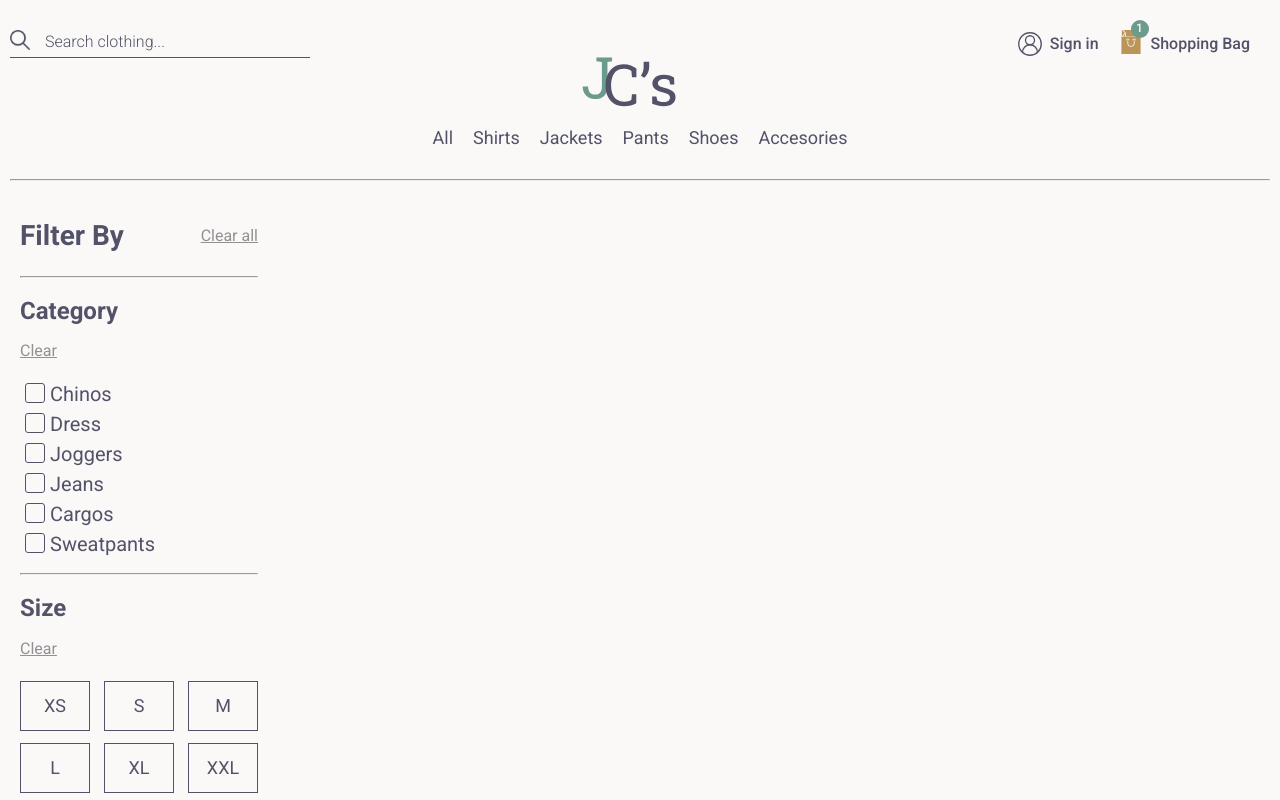
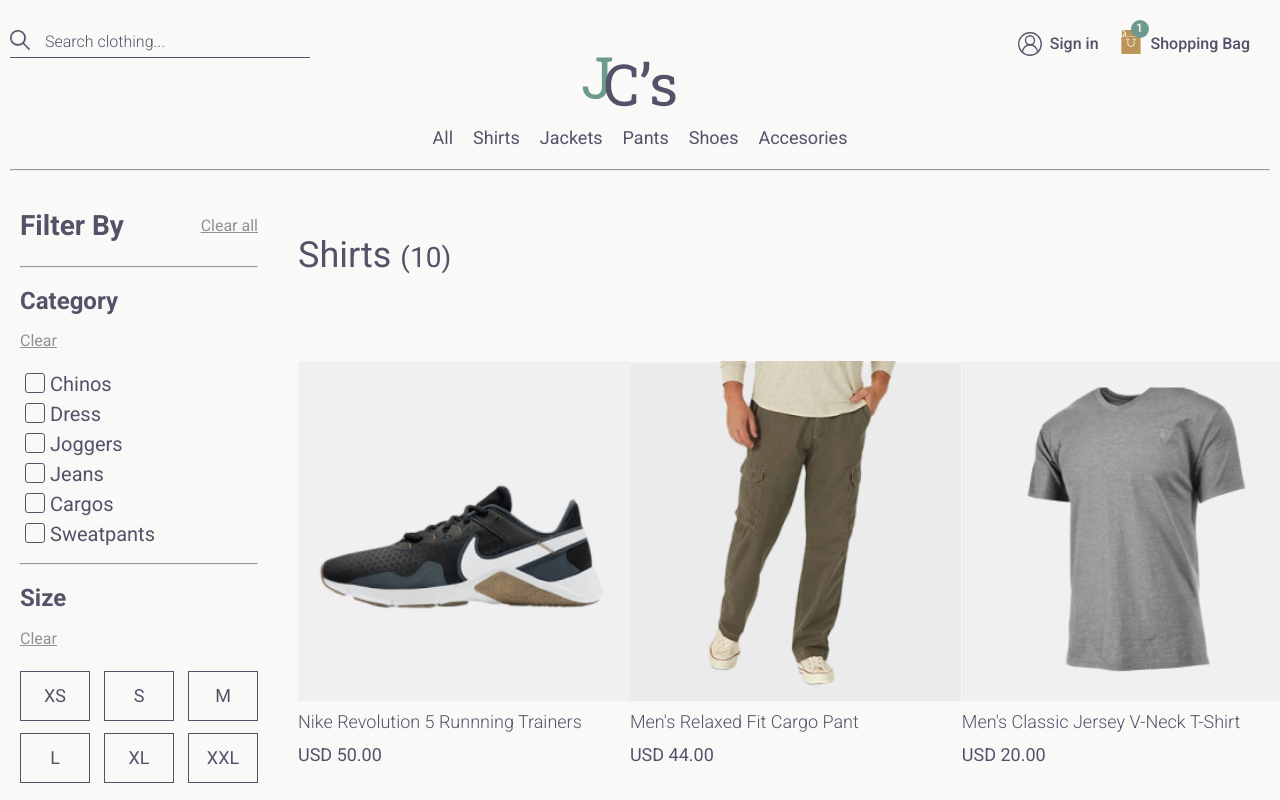
Before and after one commit to CJCB77/Online-Men-s-Clothing-Store-Frontend, a React (Create React App) app: page / in a window 1280 px wide. Shown: the top 800 px of the page. Built offline with nearby package versions, Linux system fonts and the light colour scheme; no server answers.

Commit message:
Added products display section

```diff
--- a/src/components/ProductList.js
+++ b/src/components/ProductList.js
@@ -1,10 +1,65 @@
-import React from 'react'
+import React, { useEffect } from 'react'
 import productListStyles from "../styles/productList.module.css"
+import {products} from "../products"
+//Imgs
+import rightArrow from "../imgs/right-arrow3.svg"
+import leftArrow from "../imgs/left-arrow.svg"
 
+
+const productList = products.map((prod) => {
+
+  const saleStyle = {
+    textDecoration: prod.discount > 0 ? "line-through" : "none",
+    fontWeight: "400"
+  }
+
+  return(
+    <article key={prod.id} className={productListStyles.item}>
+      <a href="#">
+        <img src={prod.img} alt="" />
+      </a>
+      <a href="#" className={productListStyles.item__title}>{prod.name}</a>
+      <p className={productListStyles.item__price} style={saleStyle}>USD {prod.price.toFixed(2)}</p>
+      {prod.discount > 0 &&
+        <p className={productListStyles.item__discount}>
+          Sale
+          <span className={productListStyles.discount__tag}>
+            USD {(prod.price - (prod.discount * prod.price)).toFixed(2)}
+          </span>
+        </p>
+      }
+    </article>
+  )
+})
+
+function NextPage() {
+  return(
+
+    <form action="" className={productListStyles.currentPageSelector}>
+      <img src={leftArrow} alt="" />
+      <select name="page" id="page" className={productListStyles.combo}>
+        <option value="1">Page 1 of 3</option>
+        <option value="2">Page 2 of 3</option>
+        <option value="3">Page 3 of 3</option>
+      </select>
+      <img src={rightArrow} alt="" />
+    </form>
+  )
+}
 export default function ProductList() {
+
+  useEffect(() => {
+    fetch("../products.js")
+      .then(data => console.log(data))
+  },[])
+
   return (
     <section className={productListStyles.list}>
-
+      <h1>Shirts <span className={productListStyles.item__count}>(10)</span></h1>
+      <div className={productListStyles.grid}>
+        {productList}
+      </div>
+      <NextPage />
     </section>
   )
 }
--- a/src/pages/ProductsByCategory.js
+++ b/src/pages/ProductsByCategory.js
@@ -12,7 +12,6 @@ export default function ProductsByCategory() {
       <section className="product__list">
         <ProductSidebar />
         <ProductList />
-
       </section>
       <Footer />
     </React.Fragment>
--- a/src/products.js
+++ b/src/products.js
@@ -9,7 +9,8 @@ export const products = [
         size:"9",
         category:"shoes",
         subcategory:"training",
-        stock:10
+        stock:10,
+        discount:0,
     },
     {
         id:1,
@@ -19,7 +20,8 @@ export const products = [
         size:"M",
         category:"pants",
         subcategory:"cargo",
-        stock:5
+        stock:5,
+        discount:0,
     },
     {
         id:2,
@@ -29,7 +31,8 @@ export const products = [
         size:"M",
         category:"shirts",
         subcategory:"T-shirts",
-        stock:20
+        stock:20,
+        discount:0,
     },
     {
         id:3,
@@ -39,7 +42,8 @@ export const products = [
         size:"XL",
         category:"shirts",
         subcategory:"dress",
-        stock:3
+        stock:3,
+        discount:0,
     },
     {
         id:4,
@@ -49,7 +53,8 @@ export const products = [
         size:"10",
         category:"shoes",
         subcategory:"boots",
-        stock:5
+        stock:5,
+        discount:0,
     },
     {
         id:5,
@@ -59,7 +64,8 @@ export const products = [
         size:"L",
         category:"jacket",
         subcategory:"overcoat",
-        stock:1
+        stock:1,
+        discount:0.25,
     },
     {
         id:6,
@@ -69,7 +75,8 @@ export const products = [
         size:"-",
         category:"accesories",
         subcategory:"cap",
-        stock:10
+        stock:10,
+        discount:0,
     },
     {
         id:7,
@@ -79,6 +86,95 @@ export const products = [
         size:"S",
         category:"shirts",
         subcategory:"polo",
-        stock:10
+        stock:10,
+        discount:0,
+    },
+    {
+        id:8,
+        name:"Nike Revolution 5 Runnning Trainers",
+        img:"./test/shoes.png",
+        price:50.00,
+        size:"9",
+        category:"shoes",
+        subcategory:"training",
+        stock:10,
+        discount:0,
+    },
+    {
+        id:9,
+        name:"Men's Relaxed Fit Cargo Pant",
+        img:"test/pants.png",
+        price:44.00,
+        size:"M",
+        category:"pants",
+        subcategory:"cargo",
+        stock:5,
+        discount:0,
+    },
+    {
+        id:10,
+        name:"Men's Classic Jersey V-Neck T-Shirt",
+        img:"test/shirt.png",
+        price:20.00,
+        size:"M",
+        category:"shirts",
+        subcategory:"T-shirts",
+        stock:20,
+        discount:0,
+    },
+    {
+        id:11,
+        name:"Men's Slim Fit Airsoft Performance Stretch Dress Shirt",
+        img:"test/shirt2.png",
+        price:35.00,
+        size:"XL",
+        category:"shirts",
+        subcategory:"dress",
+        stock:3,
+        discount:0,
+    },
+    {
+        id:12,
+        name:"Modern Heritage Leather Chealsea Boots",
+        img:"test/shoes2.png",
+        price:78.00,
+        size:"10",
+        category:"shoes",
+        subcategory:"boots",
+        stock:5,
+        discount:0,
+    },
+    {
+        id:13,
+        name:"Moss Camel Tailored Fit Double Faced Overcoat",
+        img:"test/jacket.png",
+        price:160.00,
+        size:"L",
+        category:"jacket",
+        subcategory:"overcoat",
+        stock:1,
+        discount:0.25,
+    },
+    {
+        id:14,
+        name:"Tommy Hilfiger Black Corporate Baseball Cap",
+        img:"test/cap.png",
+        price:45.00,
+        size:"-",
+        category:"accesories",
+        subcategory:"cap",
+        stock:10,
+        discount:0,
+    },
+    {
+        id:15,
+        name:"Men's Performance Stripe Polo",
+        img:"test/shirt3.png",
+        price:49.50,
+        size:"S",
+        category:"shirts",
+        subcategory:"polo",
+        stock:10,
+        discount:0,
     },
 ]
--- a/src/styles/navbar.module.css
+++ b/src/styles/navbar.module.css
@@ -4,6 +4,8 @@ nav {
  flex-direction: column;
  padding: 1rem;
  padding-top: 3rem;
+ padding-bottom: 0;
+
 }
 
 .nav__upper{
--- a/src/styles/productList.module.css
+++ b/src/styles/productList.module.css
@@ -1,5 +1,102 @@
 .list {
   font-size: 2.4rem;
   color: #545269;
-  width: 80%;
+  display: flex;
+  flex-direction: column;
+  margin-left: 3rem;
+  margin-top: 2rem;
 }
+
+.list h1 {
+  font-size: 3.6rem;
+  font-weight: 400;
+}
+
+.item__count {
+  font-size: 2.8rem;
+}
+
+.grid {
+  display: grid;
+  grid-template-columns: repeat(3,1fr);
+  margin: 4rem 0;
+}
+
+.item {
+  margin: 2rem 0;
+}
+
+.item__title {
+  font-size: 1.8rem;
+  font-weight: 300;
+  margin: 0.5rem 0;
+  text-decoration: none;
+  color: #545269;
+}
+
+.item img {
+  height: 34rem;
+}
+
+
+.item__price {
+  font-size: 1.8rem;
+  font-weight: 500;
+  margin: 1rem 0;
+  color: #545269;
+}
+
+.item__discount {
+  font-size: 2rem;
+  font-weight: 700;
+  color: #545269;
+
+}
+
+
+.discount__tag {
+  color: #D64E4E;
+  margin-left: 0.5rem;
+}
+
+.combo {
+  width: 20rem;
+  padding: 0.5rem;
+  font-size: 1.8rem;
+  color: #545269;
+  border-radius: 5px;
+  border: 1px solid #545269;
+  background-color: #F0EDED;
+}
+
+.combo:focus {
+  outline: #545269;
+}
+
+.currentPageSelector {
+  display: flex;
+  align-items: center;
+  align-self: flex-end;
+}
+
+.currentPageSelector img {
+  height: 2.5rem;
+  margin: 0 0.4rem;
+  cursor: pointer;
+
+}
+/* Mobile */
+
+@media (max-width:1000px) {
+  .grid {
+    grid-template-columns: repeat(2, auto);
+  }
+
+  .item {
+    width: 25rem;
+  }
+
+  .item img {
+    height: 20rem;
+  }
+}
--- a/src/styles/sidebar.module.css
+++ b/src/styles/sidebar.module.css
@@ -1,16 +1,12 @@
 .sidebar {
   font-size: 2.4rem;
   color: #545269;
-  width: 20%;
-  height: 90vh;
+  height: 100%;
   padding-right: 1rem;
   transition: all 0.5s ease-in;
-  overflow-y: hidden;
 }
 
-.sidebar:hover {
-  overflow-y: scroll;
-}
+
 
 .divider {
   margin-top: 1.5rem;
--- a/src/styles/style.css
+++ b/src/styles/style.css
@@ -32,7 +32,9 @@ body {
 }
 .product__list {
   padding: 2rem;
-  display: flex;
+  display: grid;
+  grid-template-columns: 20% 80%;
+  width: auto;
 }
 
 /* Mobile */
```
Also changed, not shown: src/imgs/left-arrow.svg (added), src/imgs/right-arrow3.svg (added).
